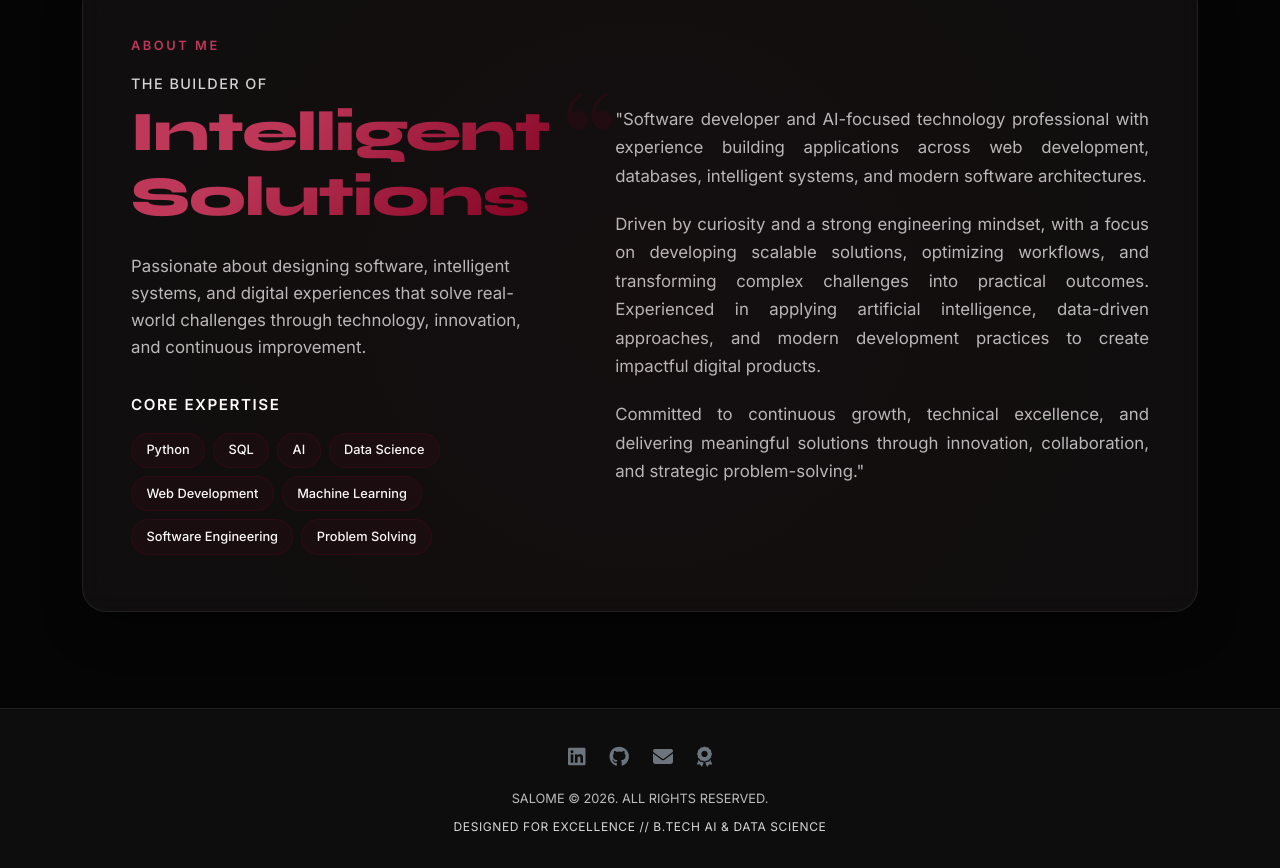
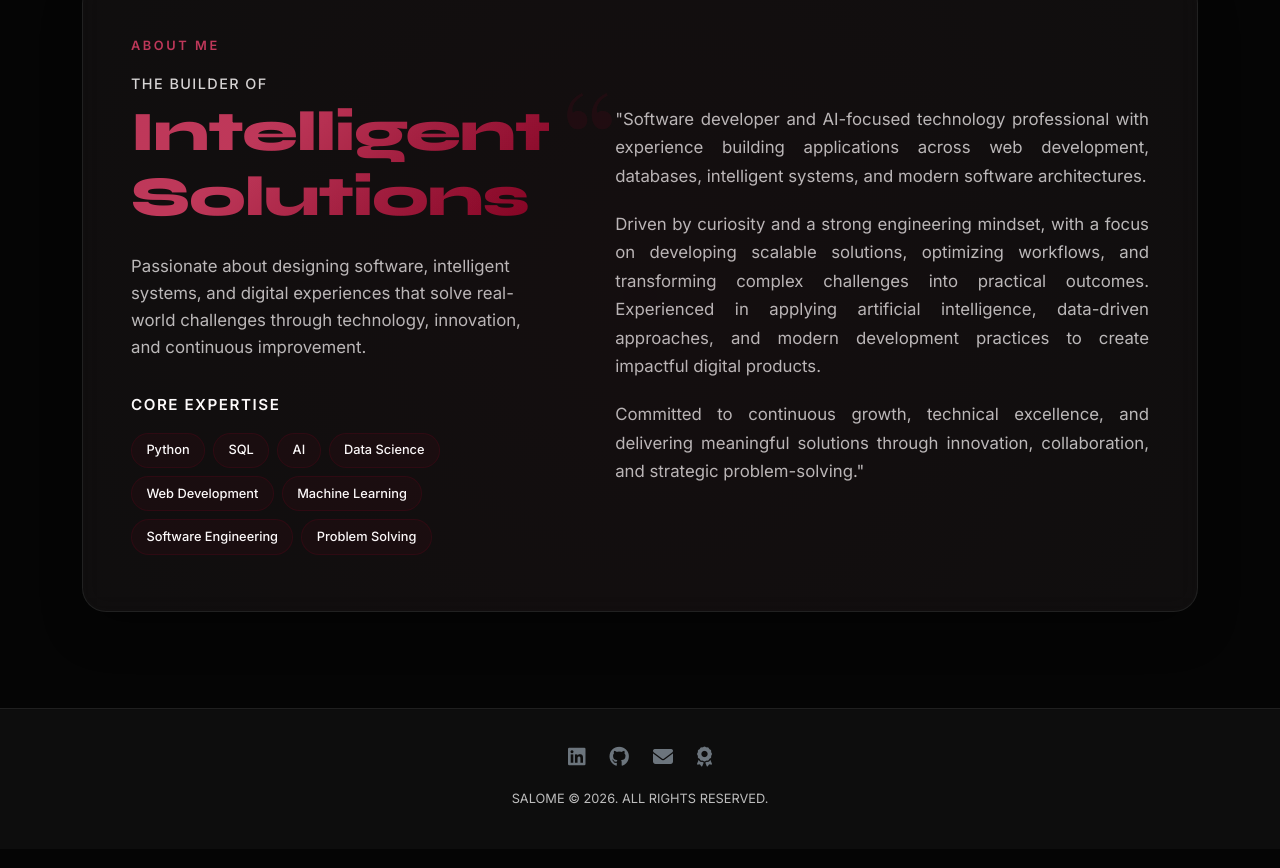
Before and after one commit to salome2805/portfolio, a plain HTML site: page index.html in a window 1280 px wide. Shown: the part 941-1809 px from the top of the page. Drawn offline with nearby package versions, Linux system fonts and the light colour scheme; a web font is replaced by a local one.

Commit message:
Remove footer text about design for excellence
Removed the footer text about design for excellence.

```diff
--- a/index.html
+++ b/index.html
@@ -181,8 +181,6 @@
                     aria-label="Credly Badges Link"><i class="fas fa-award"></i></a>
             </div>
             <p class="mb-2">SALOME &copy; 2026. ALL RIGHTS RESERVED.</p>
-            <p class="text-muted font-mono mb-0" style="font-size: 0.75rem; letter-spacing: 0.05em;">DESIGNED FOR
-                EXCELLENCE // B.TECH AI & DATA SCIENCE</p>
         </div>
     </footer>
 
```
